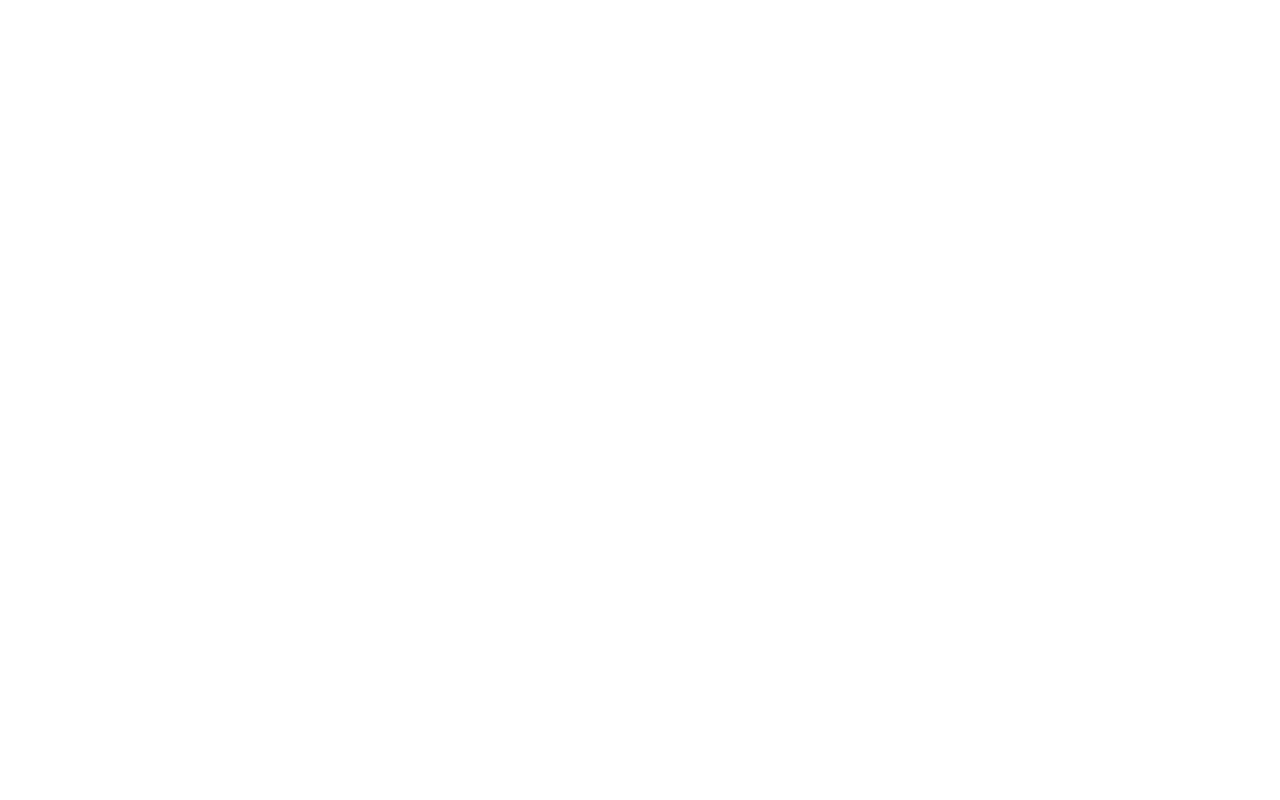
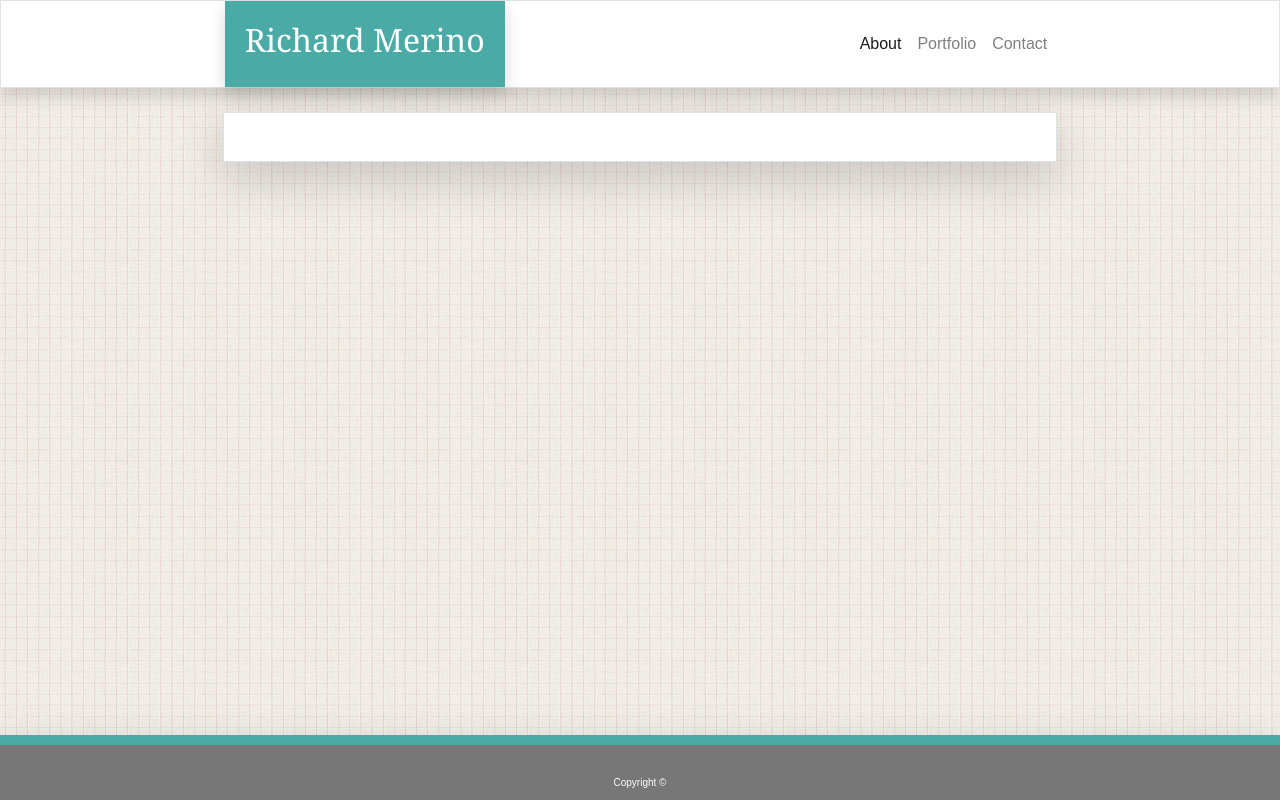
Before and after one commit to merinogeospatial/boostrap-portfolio, a plain HTML site: page contact.html in a window 1280 px wide. Drawn offline with nearby package versions, Linux system fonts and the light colour scheme.

Commit message:
apply html to other pages

```diff
--- a/contact.html
+++ b/contact.html
@@ -4,10 +4,59 @@
         <meta charset="UTF-8">
         <meta name="viewport" content="width=device-width, initial-scale=1.0">
         <meta http-equiv="X-UA-Compatible" content="ie=edge">
-    <link rel="stylesheet" href="https://stackpath.bootstrapcdn.com/bootstrap/4.1.0/css/bootstrap.min.css" integrity="sha384-9gVQ4dYFwwWSjIDZnLEWnxCjeSWFphJiwGPXr1jddIhOegiu1FwO5qRGvFXOdJZ4" crossorigin="anonymous">
+        <link
+            rel="stylesheet"
+            href="https://stackpath.bootstrapcdn.com/bootstrap/4.1.0/css/bootstrap.min.css"
+            integrity="sha384-9gVQ4dYFwwWSjIDZnLEWnxCjeSWFphJiwGPXr1jddIhOegiu1FwO5qRGvFXOdJZ4"
+            crossorigin="anonymous">
+        <link rel="stylesheet" href="style.css">
         <title>Contact</title>
     </head>
     <body>
+        <nav
+            class="navbar my-nav navbar-expand-lg navbar-light bg-white py-0 border shadow">
+            <div class="container nav-container px-0 justify-content-start">
+                <a class="navbar-brand shadow" href="#" id="my-banner">
+                    <h2>Richard Merino</h2>
+                </a>
+                <button
+                    class="navbar-toggler"
+                    type="button"
+                    data-toggle="collapse"
+                    data-target="#navbarNav"
+                    aria-controls="navbarNav"
+                    aria-expanded="false"
+                    aria-label="Toggle navigation">
+                    <span class="navbar-toggler-icon"></span>
+                </button>
+                <div class="collapse navbar-collapse justify-content-end" id="navbarNav">
+                    <ul class="navbar-nav">
+                        <li class="nav-item active">
+                            <a class="nav-link" href="#">About<span class="sr-only">(current)</span></a>
+                        </li>
+                        <li class="nav-item">
+                            <a class="nav-link" href="#">Portfolio</a>
+                        </li>
+                        <li class="nav-item">
+                            <a class="nav-link" href="#">Contact</a>
+                        </li>
+                    </ul>
+                </div>
+            </div>
+        </nav>
+
+        <div class="container-fluid  main-container">
+            <div
+                class="container content-container mt-4 p-4 shadow-lg border justify-content-center"></div>
+        </div>
+
+        <footer class="footer justify-content-center shadow-lg">
+            <div class="container px-0">
+                <span class="text-muted my-footer"></span>Copyright ©</span>
+        </div>
+    </footer>
+
+</div>
 
 </body>
 </html>
```
Also changed, not shown: portfolio.html (+1 -3 lines). Lines whose indentation alone changed are shown as unchanged.
